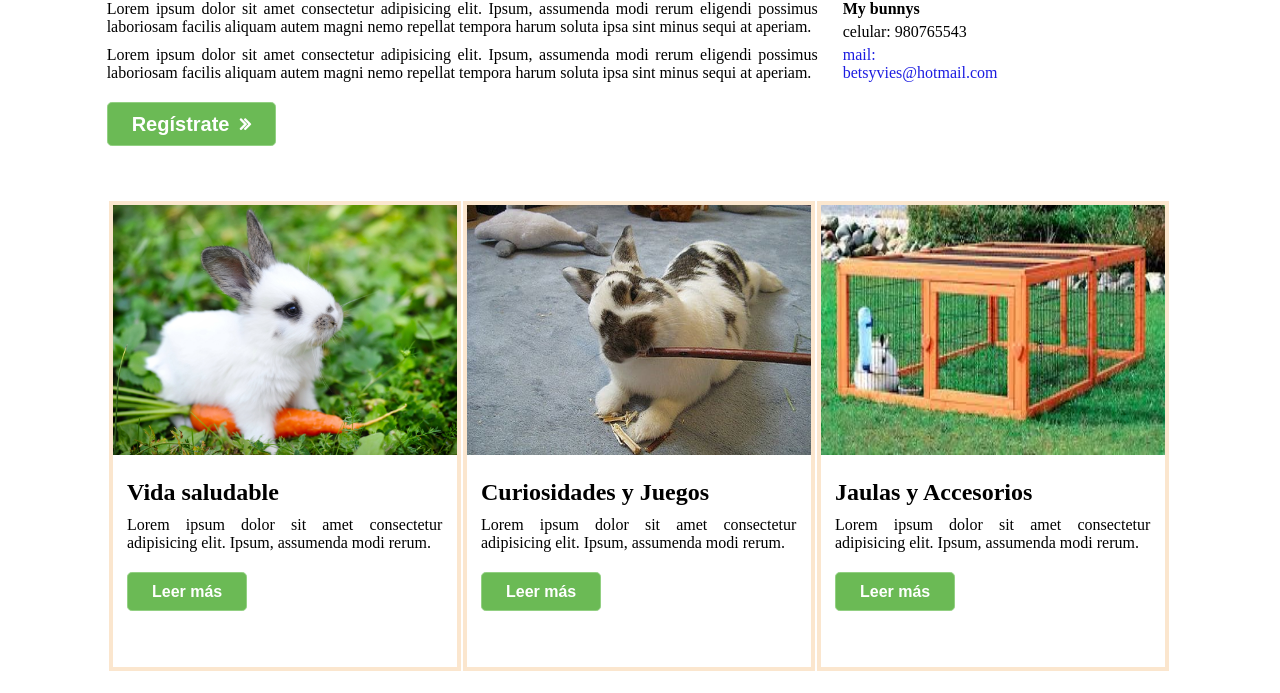
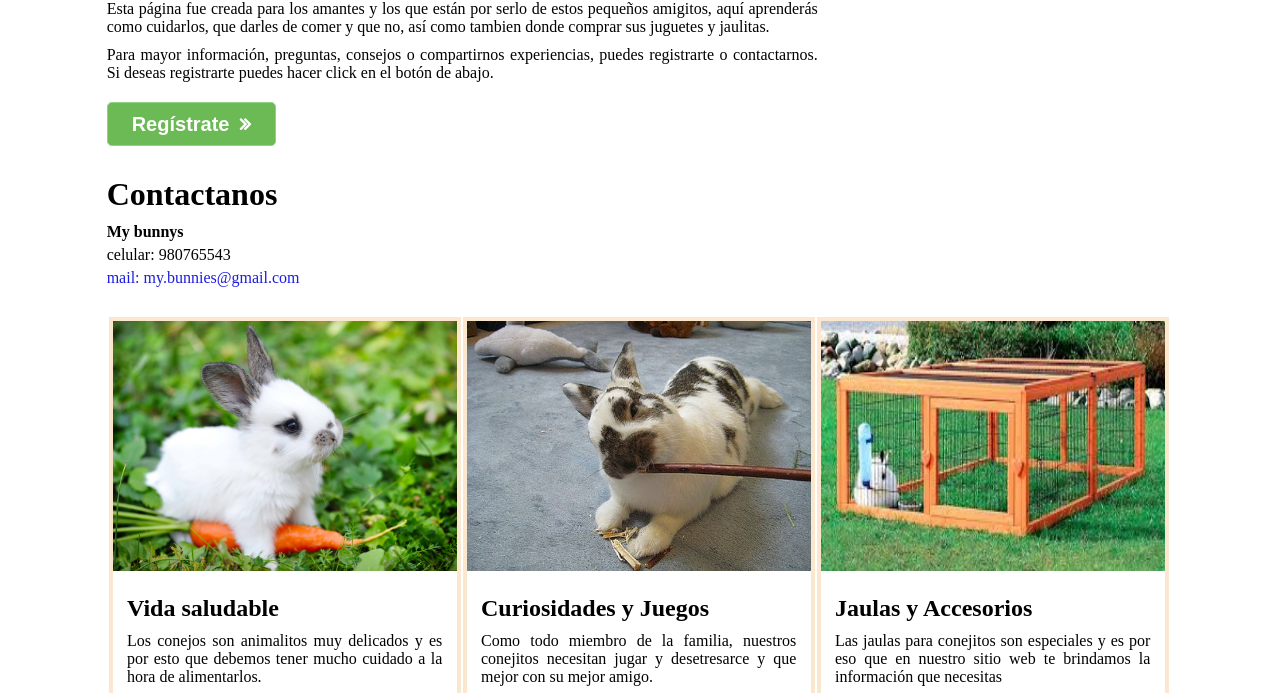
Before and after one commit to betsyvies/mi-pagina, a plain HTML site: page index.html in a window 1280 px wide. Shown: the part 582-1275 px from the top of the page. Drawn offline with Linux system fonts and the light colour scheme.

Commit message:
modificación de los parrafos

```diff
--- a/index.html
+++ b/index.html
@@ -37,17 +37,17 @@
       <div class="container col-xs-9  row">
         <div class="container-section col-sm-7 col-md-8">
           <h2>Bienvenidos</h2>
-          <p>Lorem ipsum dolor sit amet consectetur adipisicing elit. Ipsum, assumenda modi rerum eligendi possimus
-          laboriosam facilis aliquam autem magni nemo repellat tempora harum soluta ipsa sint minus sequi at aperiam.</p>
-          <p>Lorem ipsum dolor sit amet consectetur adipisicing elit. Ipsum, assumenda modi rerum eligendi possimus
-          laboriosam facilis aliquam autem magni nemo repellat tempora harum soluta ipsa sint minus sequi at aperiam.</p>
+          <p>Esta página fue creada para los amantes y los que están por serlo de estos pequeños amigitos, aquí aprenderás
+          como cuidarlos, que darles de comer y que no, así como tambien donde comprar sus juguetes y jaulitas.</p>
+          <p>Para mayor información, preguntas, consejos o compartirnos experiencias, puedes registrarte o contactarnos.
+          Si deseas registrarte puedes hacer click en el botón de abajo.</p>
           <button>Regístrate</button>
         </div>
-        <div class="container-section col-sm-4 col-md-2">
+        <div class="container-section col-sm-4 col-md-3">
           <h2>Contactanos</h2>
           <p class="my-bunnys">My bunnys</p>
           <p class="cell">celular: 980765543</p>
-          <p class="mail">mail: betsyvies@hotmail.com</p>
+          <p class="mail">mail: my.bunnies@gmail.com</p>
         </div>
       </div>
     </section>
@@ -58,7 +58,7 @@
           <img src="assets/images/nutricion.jpeg" alt="nutricion">
           <div class="container col-xs-11">
             <h2>Vida saludable</h2>
-            <p>Lorem ipsum dolor sit amet consectetur adipisicing elit. Ipsum, assumenda modi rerum.</p>
+            <p>Los conejos son animalitos muy delicados y es por esto que debemos tener mucho cuidado a la hora de alimentarlos.</p>
           </div>
           <div class="container col-xs-11">
             <input type="button" value="Leer más">
@@ -68,7 +68,7 @@
           <img src="assets/images/curiosidades-juegos.jpg" alt="curiosidades-juegos">
           <div class="container col-xs-11">
             <h2>Curiosidades y Juegos</h2>
-            <p>Lorem ipsum dolor sit amet consectetur adipisicing elit. Ipsum, assumenda modi rerum.</p>
+            <p>Como todo miembro de la familia, nuestros conejitos necesitan jugar y desetresarce y que mejor con su mejor amigo.</p>
           </div>
           <div class="container col-xs-11">
             <input type="button" value="Leer más">
@@ -78,7 +78,7 @@
           <img src="assets/images/jaulas-accesorios.jpg" alt="jaulas-accesorios">
           <div class="container col-xs-11">
             <h2>Jaulas y Accesorios</h2>
-            <p>Lorem ipsum dolor sit amet consectetur adipisicing elit. Ipsum, assumenda modi rerum.</p>
+            <p>Las jaulas para conejitos son especiales y es por eso que en nuestro sitio web te brindamos la información que necesitas</p>
           </div>
           <div class="container col-xs-11">
             <input type="button" value="Leer más">
```
